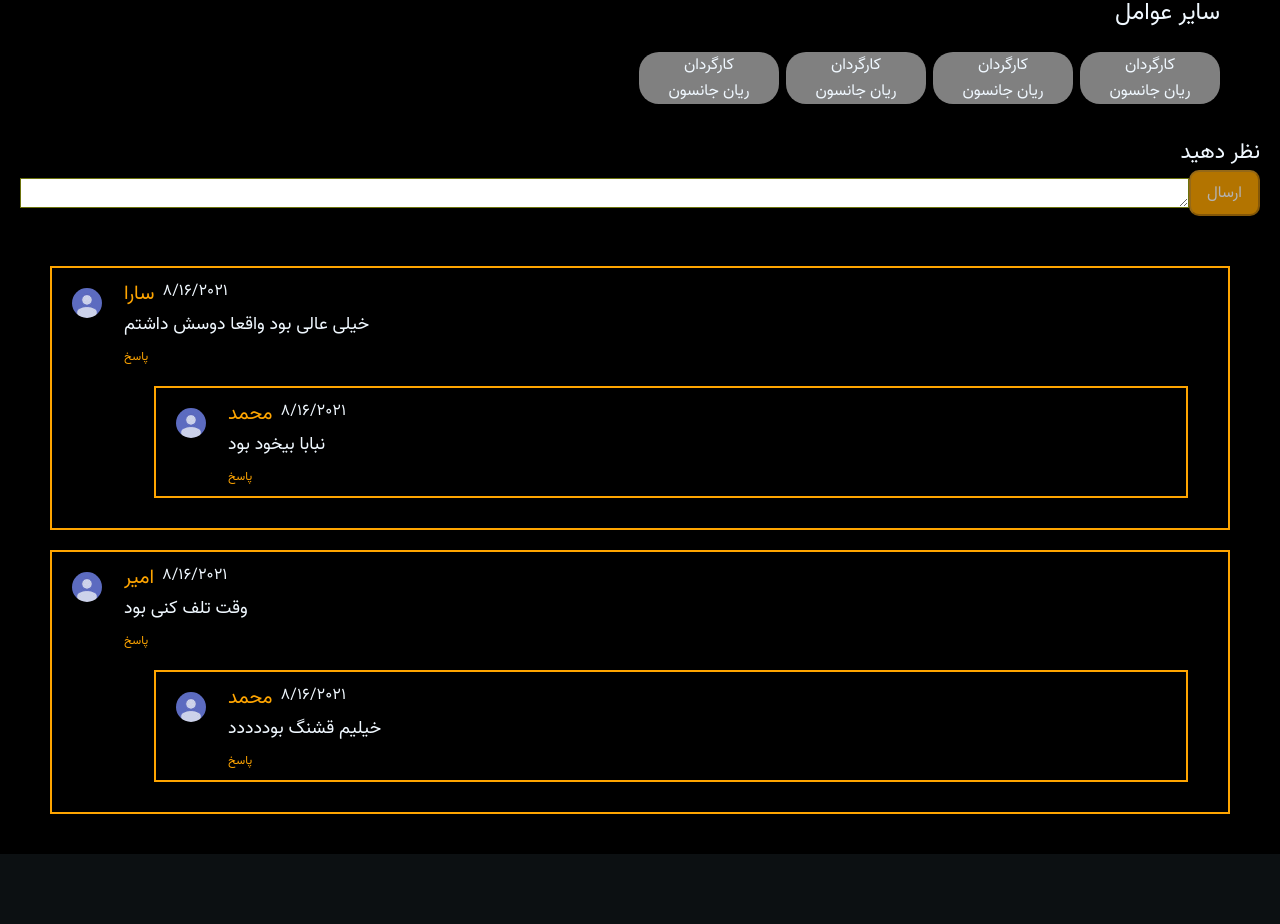
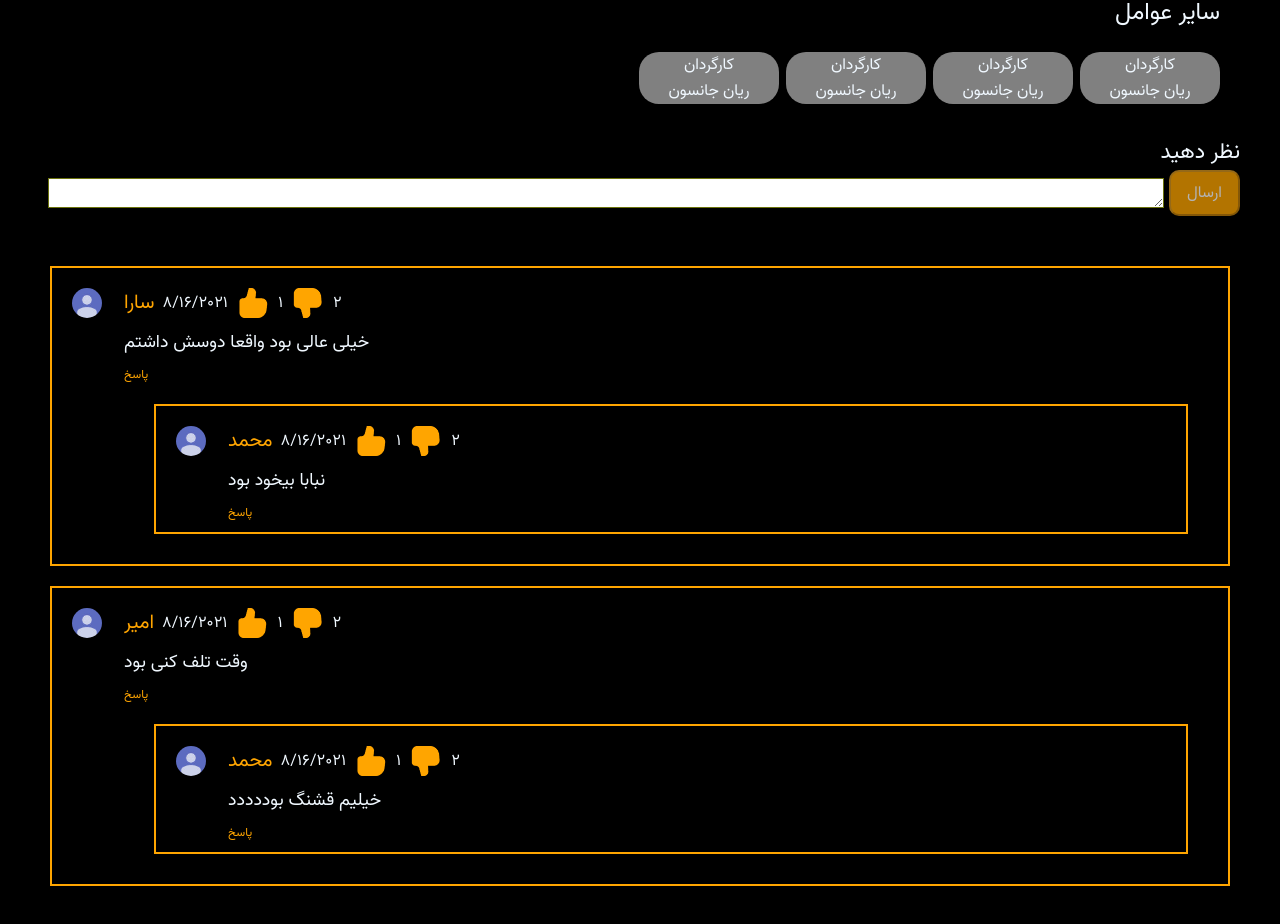
Before and after one commit to Nitro-1402/project-Nitro, a Next.js app: page /info in a window 1280 px wide. Shown: the part 1700-2624 px from the top of the page. Before the commit the page ends 2554 px from the top, so only its background shows below. Built offline with nearby package versions, Linux system fonts and the light colour scheme.

Commit message:
feat: comment like updated

```diff
--- a/component/comments/Comment.tsx
+++ b/component/comments/Comment.tsx
@@ -1,6 +1,7 @@
 import CommentForm from "./CommentForm";
 import styles from '@/styles/comment.module.css'
 import CustomImage from '@/ui/CustomImage'
+// import Like from '/Like'
 
 
 
@@ -35,11 +36,20 @@ const Comment = ({
     <div key={comment.id} className={styles.comment}>
       <div className={styles.commentImageContainer}>
         <CustomImage src="/info-page-image/user-icon.png" style={{width:'30px',margin:'10px'}} alt='avatar'/>
+
       </div>
       <div className={styles.commentRightPart}>
-        <div className={styles.commentContent}>
+        <div className={styles.commentContent} style={{display:'flex',flexDirection:'row',alignItems:'center'}}>
           <div className={styles.commentAuthor}>{comment.username}</div>
           <div>{createdAt}</div>
+          <div style={{display:'flex',flexDirection:'row',alignItems:'center'}}>
+            {/* <Like/> */}
+
+            <CustomImage src="/info-page-image/like.png" style={{width:'30px',margin:'10px'}} alt='avatar'/>
+            <p>1</p>
+            <CustomImage src="/info-page-image/dislike.png" style={{width:'30px',margin:'10px'}} alt='avatar'/>
+            <p>2</p>
+          </div>
         </div>
         {!isEditing && <div className={styles.commentText}>{comment.body}</div>}
         {isEditing && (
--- a/component/comments/CommentForm.tsx
+++ b/component/comments/CommentForm.tsx
@@ -18,7 +18,7 @@ const CommentForm = ({
     setText("");
   };
   return (
-    <form style={{display:'flex',flexDirection:'row',alighnItems:'center'}} onSubmit={onSubmit}>
+    <form style={{display:'flex',flexDirection:'row',alighnItems:'center', margin:'0 20px'}} onSubmit={onSubmit}>
       <textarea
         className={styles.commentFormTextarea}
         value={text}
--- /dev/null
+++ b/component/comments/Like.tsx
@@ -0,0 +1,27 @@
+// import React , {useState} from 'react'
+
+// const Like = () => {
+//     const [like , setLike] = useState(null);
+//     const ratingValue === 0;
+
+//   return (
+//     const ratingValue ++;
+//     <div>
+//         <input
+//               className={styles.input}
+//               type="radio"
+//               name="like"
+//               value={ratingValue}
+//               onClick={() => setRating(ratingValue)}
+//             />
+//             <CustomImage
+//             src="/info-page-image/like.png"
+//             style={{width:'30px',margin:'10px'}}
+//             alt='avatar'
+//             onMouseEnter={()=> setLike(ratingValue)}
+//             />
+//     </div>
+//   )
+// }
+
+// export default Like
--- a/styles/comment.module.css
+++ b/styles/comment.module.css
@@ -16,13 +16,14 @@
   .commentFormTitle {
     font-size: 22px;
     text-align: right;
+    margin-right: 20px;
   }
 
   .commentFormTextarea {
     width: 100%;
     height: 30px;
-    margin-bottom: 8px;
-    margin-top: 8px;
+    margin:8px;
+    margin-right: 5px;
     border: 1px solid rgb(107, 114, 12);
   }
 
```
Also changed, not shown: public/info-page-image/dislike.png, public/info-page-image/like.png.
